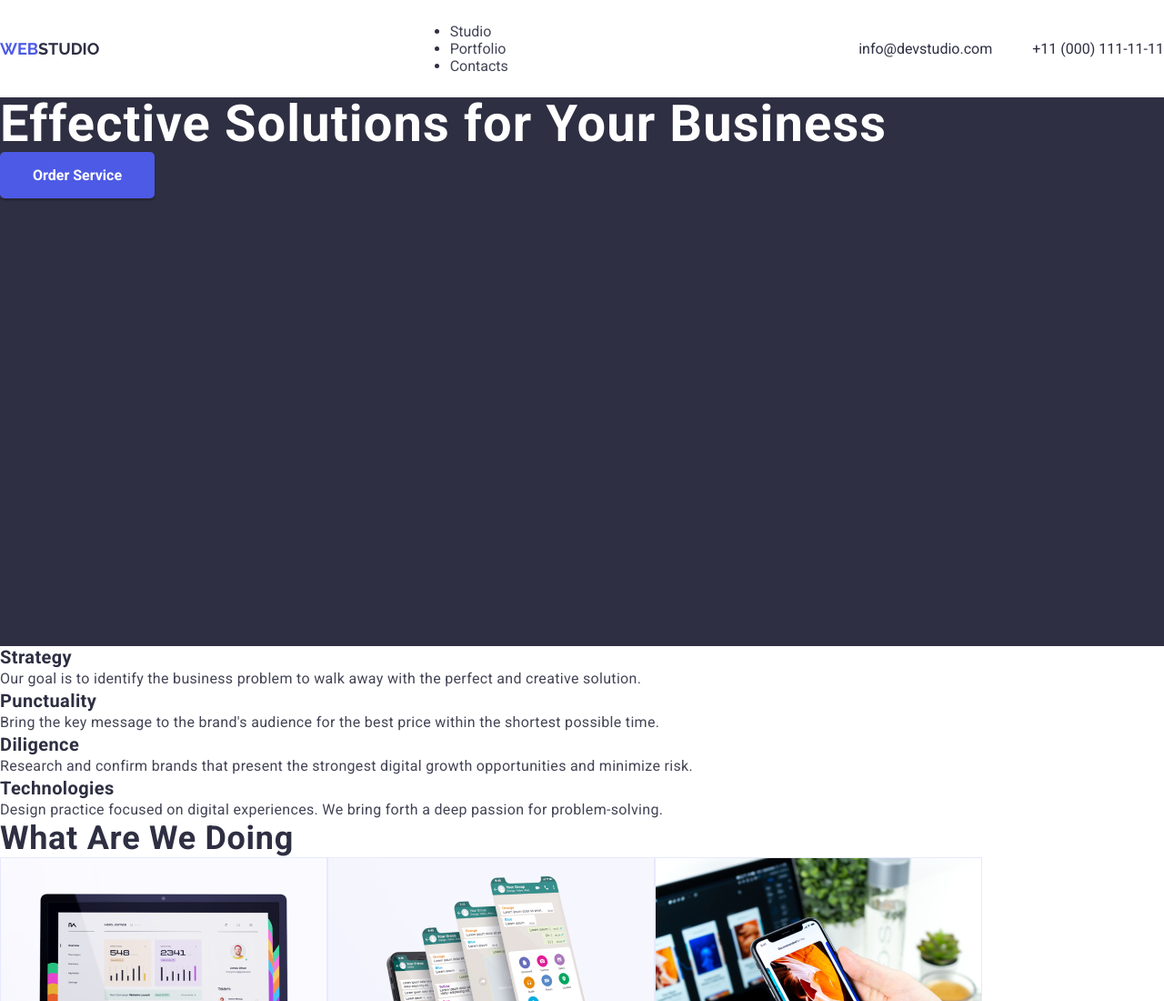
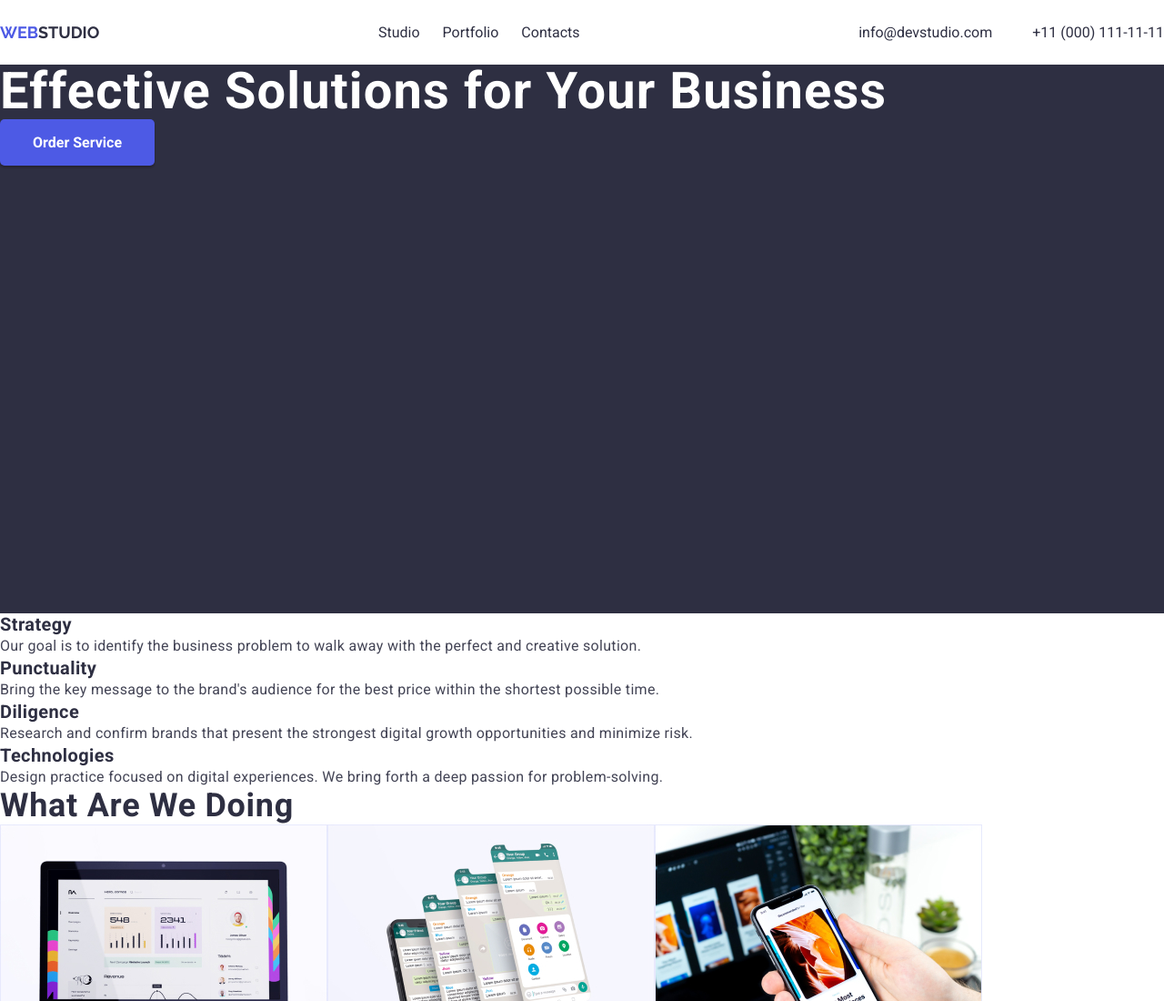
Before and after one commit to tien1o/goit-markup-hw-02, a plain HTML site: page index.html in a window 1280 px wide. Shown: the top 1100 px of the page at 91% size. Drawn offline with Linux system fonts and the light colour scheme.

Commit message:
Change styles.ss

```diff
--- a/css/styles.css
+++ b/css/styles.css
@@ -56,11 +56,11 @@ body {
   color: var(--IRIS);
 }
 
-.menu {
+.header-menu {
   list-style: none;
   display: flex;
   gap: 25px;
-  color: var(--slate);
+  color: var(--navyblue);
 }
 
 .menu:hover {
```
